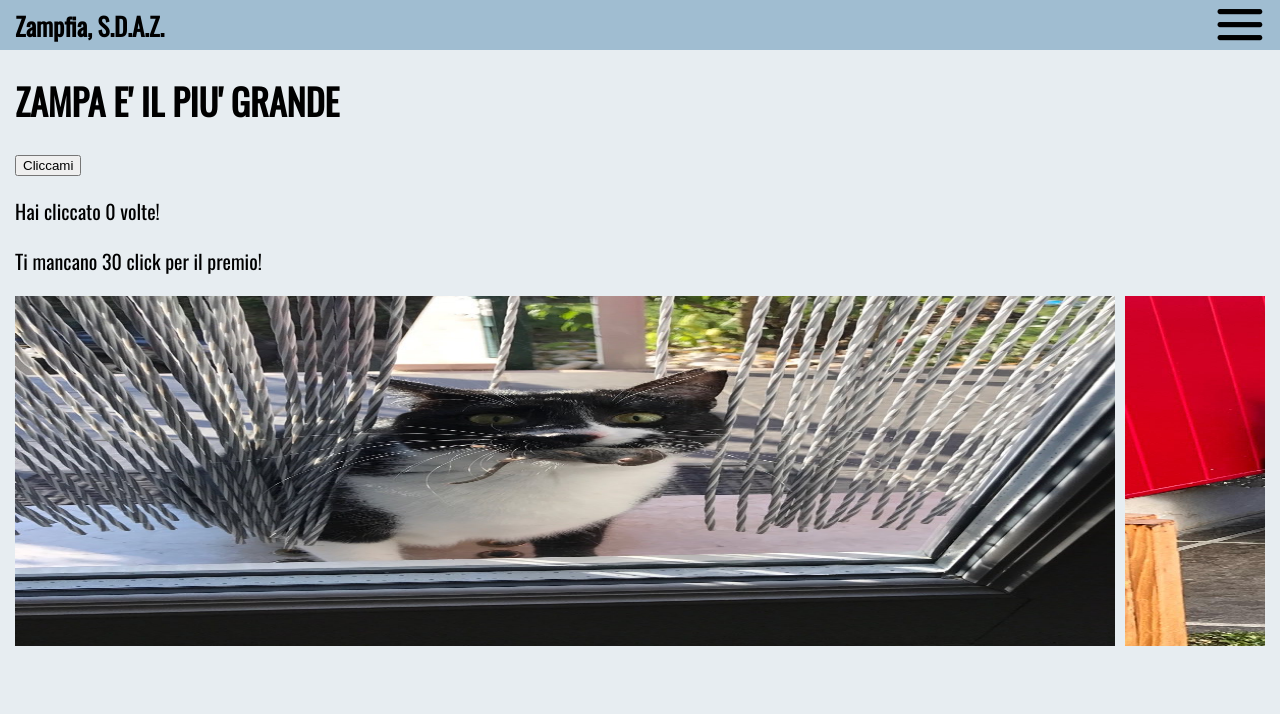
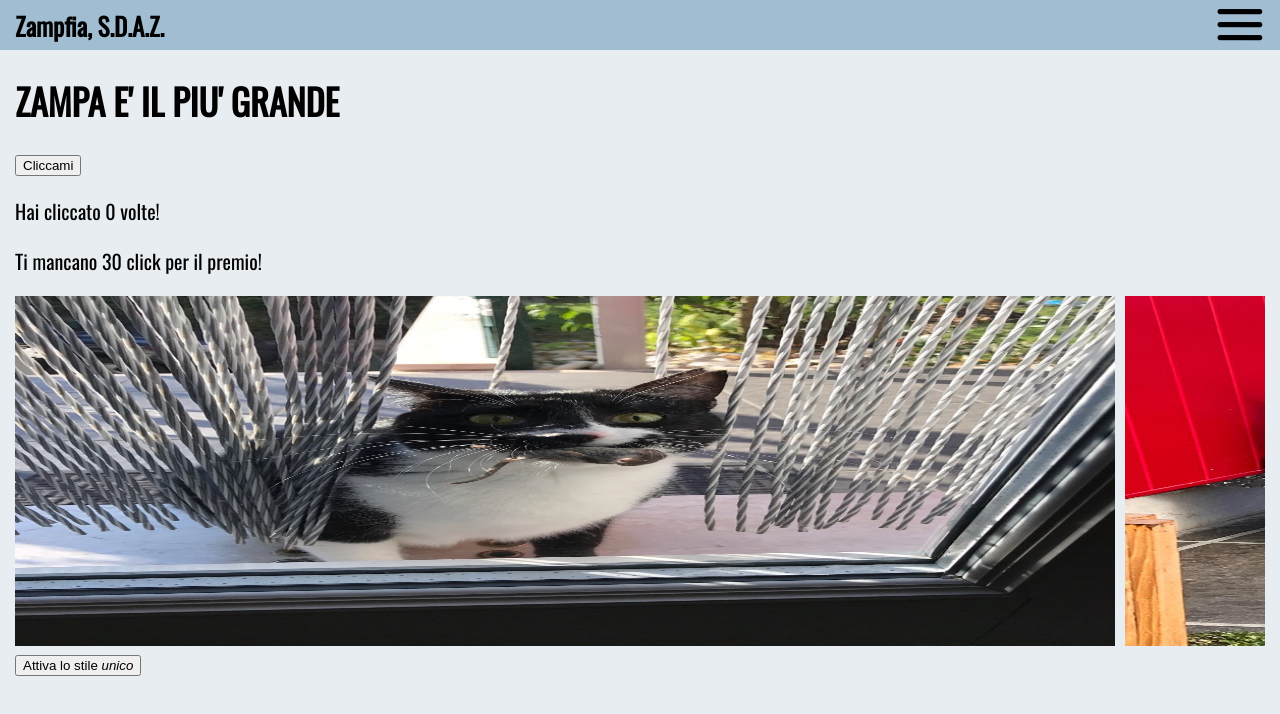
Before and after one commit to zampfia/zampfia.github.io, a Next.js app: page / in a window 1280 px wide. Shown: the top 714 px of the page. Built offline with nearby package versions, Linux system fonts and the light colour scheme.

Commit message:
Doing stuff
[skip ci]

```diff
--- a/app/page.js
+++ b/app/page.js
@@ -1,7 +1,10 @@
+"use client";
+
 import dynamic from 'next/dynamic';
 import "./styles/page.css";
 import ScrollingImages from './scrollingImages';
 import Layout from './layoutMenu';
+import { useState } from "react";
 
 const ImageContainer = dynamic(() => import('./imgContainer'), {
     ssr: false,
@@ -11,7 +14,14 @@ export const metadata = {
     title: "Zampa è bravo",
 };
 
-const HomePage = () => (
+export default function HomePage() {
+    const [isUnicStyle, setIsUnicStyle] = useState();
+
+    const handleStyleClick = () => {
+        setIsUnicStyle(!isUnicStyle);
+    };
+
+	return (
         <div>
             <Layout>
             </Layout>
@@ -19,8 +29,9 @@ const HomePage = () => (
                 <h1 className="title">ZAMPA E' IL PIU' GRANDE</h1>
                 <ImageContainer />
                 <ScrollingImages />
+                <button onClick={handleStyleClick}>Attiva lo stile <i>unico</i></button>
+                <text>{isUnicStyle ? "Unic" : ""}</text>
             </div>
         </div>
     );
-
-export default HomePage;
+};
```
Lines whose indentation alone changed are shown as unchanged.
